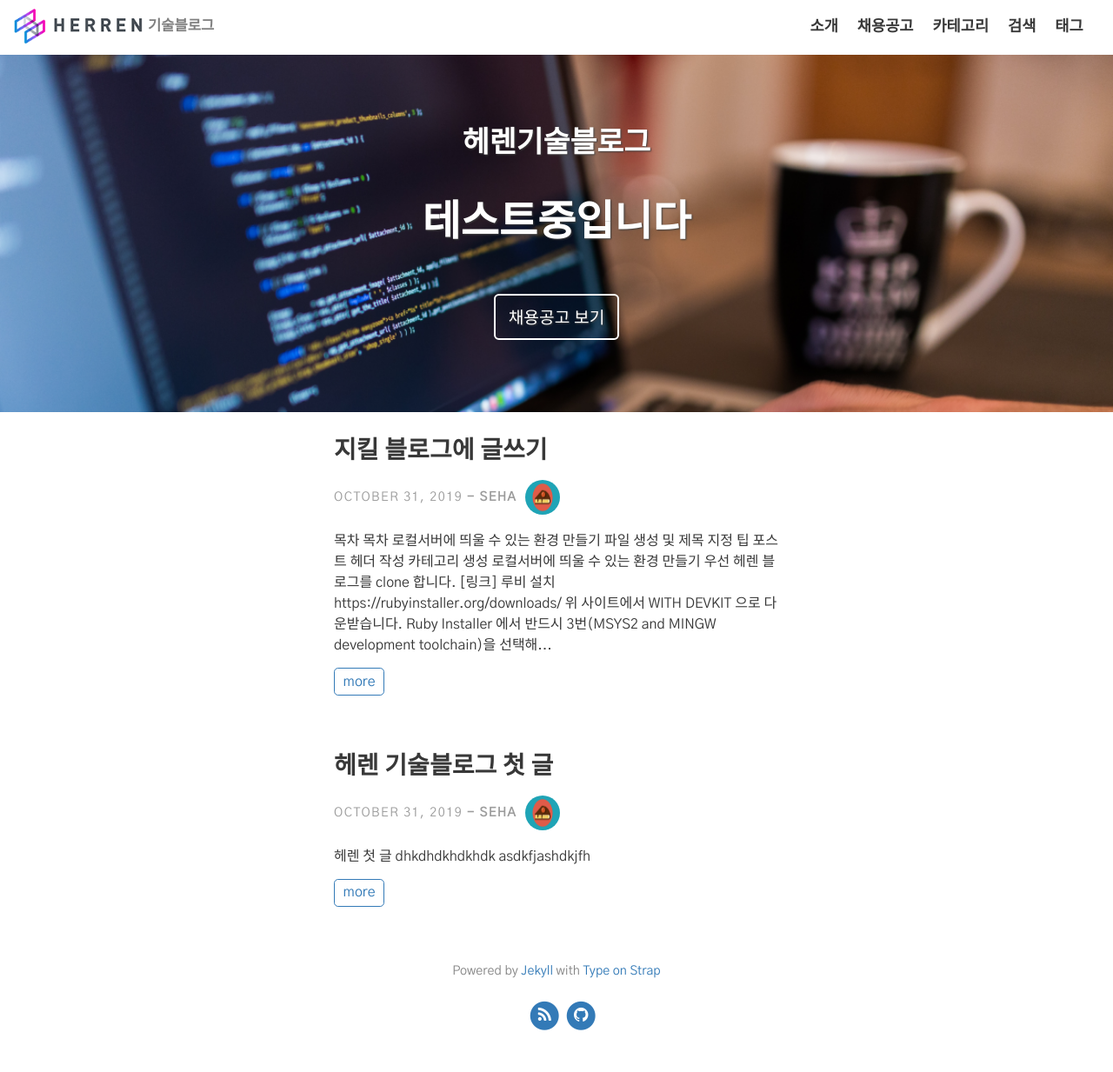
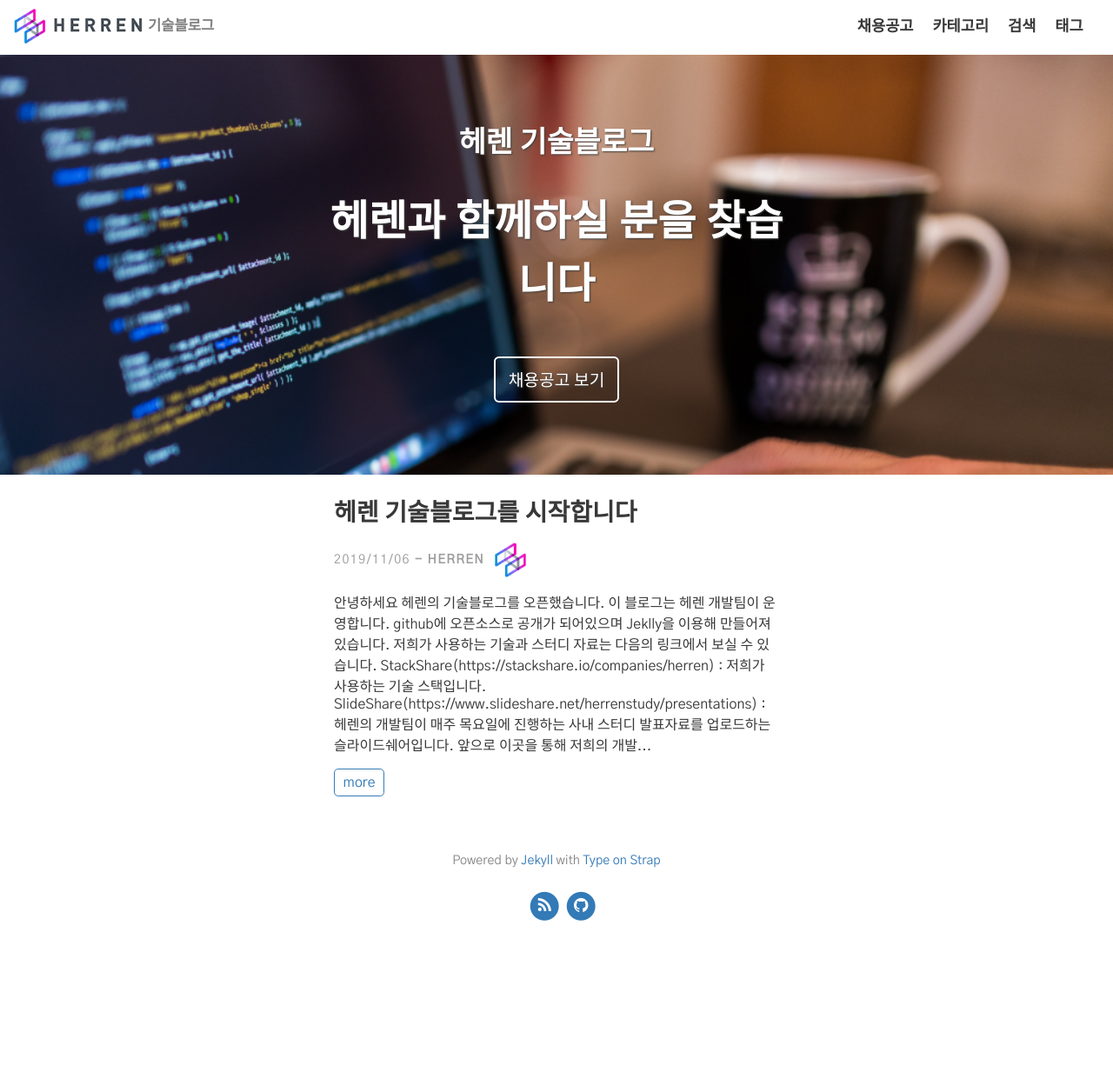
Before and after one commit to herrenofficial/herrenofficial.github.io, a Jekyll site: the page built from index.html, in a window 1280 px wide. Shown: the whole page at 87% size. Built offline with Jekyll 4.4.1, drawn with Linux system fonts in a browser that asks for light colours; the list of posts is cut into pages by our own code; after the commit the page ends 1107 px from its top, so only the background shows below that.

Commit message:
edit : 기술블로그 첫글 작성

````diff
--- a/_config.yml
+++ b/_config.yml
@@ -15,8 +15,8 @@ theme_settings:
 
   # Header and footer text
   header_text: > #two or three lines to describe your site
-     <h2>헤렌기술블로그</h2>
-     <h1>테스트중입니다</h1>
+     <h2>헤렌 기술블로그</h2>
+     <h1>헤렌과 함께하실 분을 찾습니다</h1>
      <button class="button main"><a class="title-button text" href="https://www.herrencorp.com/#joinus">채용공고 보기</a></button>
   header_text_feature_image: assets/img/pexels/being-remote-developer.png
   footer_text: >
--- a/_includes/navbar.html
+++ b/_includes/navbar.html
@@ -32,12 +32,12 @@
         {% endif %}
         {% endfor %}  -->
 
-        <li class="separator"> | </li>
-        <li>
-            <a class="clear category" href="{{ site.url }}{{ site.baseurl }}/portfolio">
-                소개
-            </a>
-        </li>
+<!--        <li class="separator"> | </li>-->
+<!--        <li>-->
+<!--            <a class="clear category" href="{{ site.url }}{{ site.baseurl }}/portfolio">-->
+<!--                소개-->
+<!--            </a>-->
+<!--        </li>-->
 
         <li class="separator"> | </li>
         <li>
--- a/_layouts/home.html
+++ b/_layouts/home.html
@@ -26,7 +26,7 @@ layout: default
               </a>
             </h2>
             <p class="meta home">
-                {{ post.date | date: "%B %-d, %Y" }} <b>{% if post.author %} - {{ post.author }}{% endif %}</b>{% if post.avatar %}<img style="margin-left:10px" src="/{{ post.avatar }}"/>{% endif %}
+                {{ post.date | date: "%Y/%m/%d " }} <b>{% if post.author %} - {{ post.author }}{% endif %}</b>{% if post.avatar %}<img style="margin-left:10px" src="/{{ post.avatar }}"/>{% endif %}
             </p>
           </header>
           <div class="excerpt">
--- a/_layouts/post.html
+++ b/_layouts/post.html
@@ -1,7 +1,7 @@
 ---
 layout: default
 ---
-<article {% if page.feature-img %}class="feature-image" {% endif %}>
+<article {% if page.feature-img %} class="feature-image" {% endif %}>
     <header id="main" style="background-image: url('{{ site.baseurl }}/{{ page.feature-img }}')">
         <h1 id="{{ page.title | cgi_escape }}" class="title">{{ page.title }}</h1>
         {% if page.avatar %}
@@ -11,7 +11,7 @@ layout: default
             {% if page.author %}<b>{{ page.author }}</b>{% endif %}
         </p>
         <p class="meta">
-            {{ page.date | date: "%B %-d, %Y" }}
+            {{ page.date | date: "%Y/%m/%d " }}
         </p>
         {% if page.categories %}
         <p class="meta">
--- a/_posts/2019-10-31-herren-first-post.md
+++ /dev/null
@@ -1,13 +0,0 @@
----
-title: 헤렌 기술블로그 첫 글
-subtitle: 기술블로그
-layout: post
-author : seha
-avatar: "assets/img/portfolio/cake.png"
-categories : [Etc]
-tags: [Etc]
----
-# 헤렌 첫 글
-dhkdhdkhdkhdk
-asdkfjashdkjfh
-![](https://i.imgur.com/TL90A8l.png)
--- a/_posts/2019-10-31-how-to-write-in-jekyll-blog.md
+++ /dev/null
@@ -1,89 +0,0 @@
----
-title: 지킬 블로그에 글쓰기
-subtitle: 기술블로그
-layout: post
-author : seha
-avatar: "assets/img/portfolio/cake.png"
-categories : [Etc]
-tags: [Etc]
-comment : true
----
-### 목차
-* TOC
-{:toc}
-
----
-
-## 로컬서버에 띄울 수 있는 환경 만들기
-우선 헤렌 블로그를 clone 합니다. [[링크]](https://github.com/herrenofficial/herrenofficial.github.io)
-
-1. 루비 설치
-    * https://rubyinstaller.org/downloads/
-    * 위 사이트에서 WITH DEVKIT 으로 다운받습니다.
-    *
-     ![](https://i.imgur.com/TL90A8l.png)
-    * `Ruby Installer` 에서 반드시 **3번**(MSYS2 and MINGW development toolchain)을 선택해 설치합니다.
-
-2. 지킬 및 번들러 설치
-
-* ![](https://i.imgur.com/oNM4RIV.png)
-설치된 ruby 프롬프트를 실행합니다.
-    * `gem install bundler`
-    * `gem install jekyll`
-    * `gem install rake`
-    * `bundler install`
-3. 로컬 서버 실행
-```
-bundle exec jekyll serve
-```
-일반적으로 4000포트로 열립니다.
-
-
-
-## 파일 생성 및 제목 지정
-
-* 포스팅 기본 문법은 마크다운 입니다. [[마크다운 문법 정리]](https://gist.github.com/ihoneymon/652be052a0727ad59601)
-* `_post` 폴더에 `.md` 확장자인 파일을 작성합니다.
-* 포스트 파일의 형식은 `yyyy-MM-dd-제목` 이며, 공백은 하이픈(-)으로 대체해야합니다.
-
-예시)
-```
-2019-01-01-제목-입니다.md
-```
-위와 같은 파일의 제목은 2019년 1월1일에 작성된 것으로 간주됩니다.
-### 팁
-```
-* TOC
-{:toc}
-```
-위의 구문은 자동으로 목차를 생성해줍니다.
-**줄바꿈**은 이전 라인의 마지막 문장끝에 **공백 두개**를 추가합니다.
-
-## 포스트 헤더 작성
-포스트의 헤더는 다음과 같으며 [[Front Matter]](https://jekyllrb.com/docs/front-matter/) 라고 불립니다.
-다음과 같이 사용할 수 있습니다.
-```
----
-title: 타이틀 입니다.
-subtitle: 부제목 블라블라
-layout: post
-author : seha
-avatar : "assets/img/blogpost/oss_0.jpg" // 작성자 아바타입니다.
-feature-img: "assets/img/blogpost/oss_0.jpg" //포스트 타이틀에 노출될 이미지입니다.
-categories : [Seminar]
-tags: [seminar]
-comments: true
----
-```
-카테고리와 태그는 콤마로 구분합니다.
-
-## 카테고리 생성
-`category` 폴더에 만들으려 하는 카테고리 명으로 `md` 파일을 생성합니다.
-생성한 `md` 파일의 내용으로
-```
----
-layout: categories
-title: 생성할 카테고리명
----
-```
-위와같이 작성합니다.
--- /dev/null
+++ b/_posts/2019-11-06-herren-first-post.md
@@ -0,0 +1,20 @@
+---
+title: 헤렌 기술블로그를 시작합니다
+layout: post
+author : herren
+avatar: "assets/img/profile/herren.png"
+categories : [Herren]
+tags: [Herren]
+---
+안녕하세요 [헤렌](https://www.herrencorp.com/)의 기술블로그를 오픈했습니다. 이 블로그는 헤렌 개발팀이 운영합니다.
+[github](https://github.com/herrenofficial/herrenofficial.github.io)에 오픈소스로 공개가 되어있으며 Jeklly을 이용해 만들어져 있습니다.
+
+저희가 사용하는 기술과 스터디 자료는 다음의 링크에서 보실 수 있습니다.
+* StackShare(<https://stackshare.io/companies/herren>) : 저희가 사용하는 기술 스택입니다.
+* SlideShare(<https://www.slideshare.net/herrenstudy/presentations>) : 헤렌의 개발팀이 매주 목요일에 진행하는 사내 스터디 발표자료를 업로드하는 슬라이드쉐어입니다.
+
+앞으로 이곳을 통해 저희의 개발 정보와 팁등을 공유하도록 하겠습니다!
+
+>추가로 저희는 **[파이썬 백엔드 개발자](https://www.rocketpunch.com/jobs/63087/%ED%83%84%ED%83%84%ED%95%9C-%EC%8A%A4%ED%83%80%ED%8A%B8%EC%97%85%EC%97%90%EC%84%9C-Python-%EA%B0%9C%EB%B0%9C%EC%9E%90-%EA%B5%AC%EC%9D%B8)** 를 채용중입니다!
+채용에 관심이 있는 분은 **[채용페이지](https://www.rocketpunch.com/companies/herren/jobs)**를
+확인해주세요 😊
````
Also changed, not shown: category/Herren.md (added, +4 -0 lines), assets/img/profile/herren.png (added).
